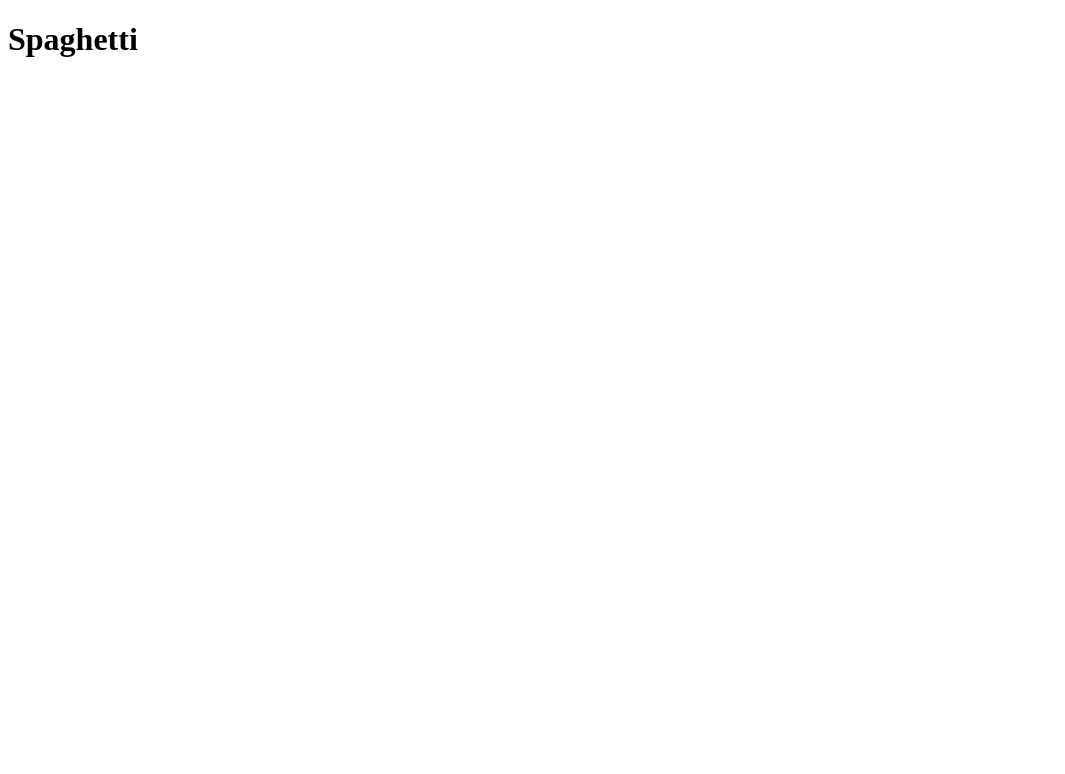
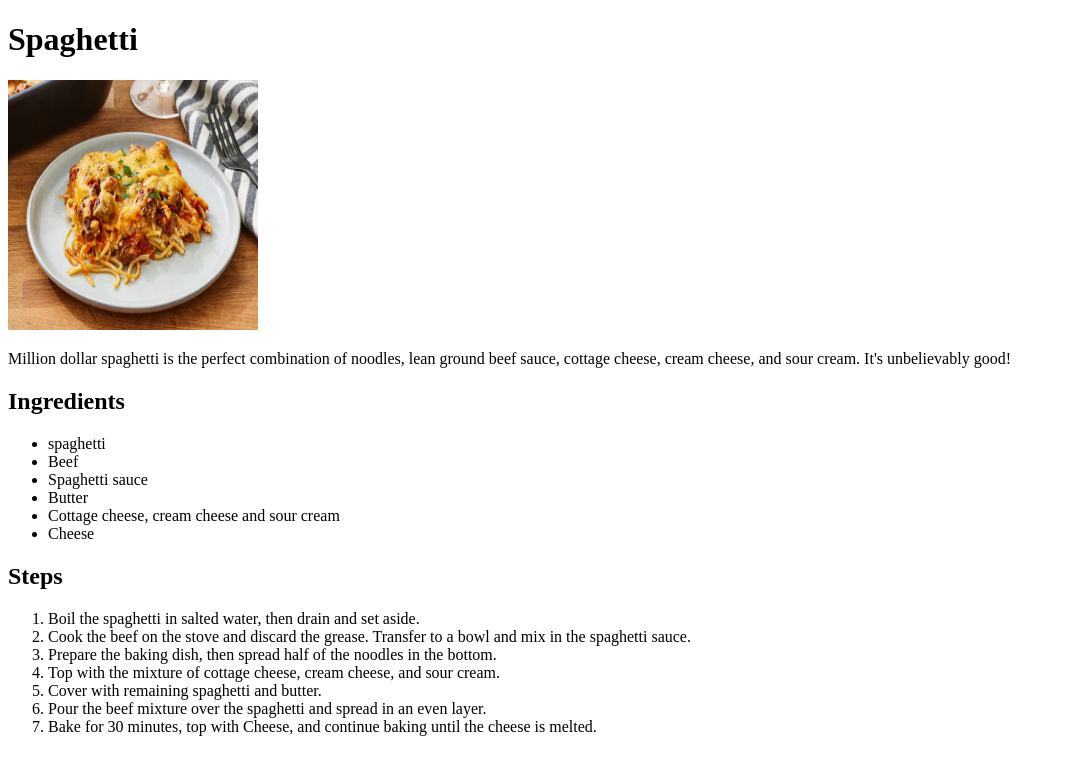
Before and after one commit to mkijek89/odin-recipes24, a plain HTML site: page recipes/spaghetti.html in a window 1280 px wide. Shown: the whole page, without its empty margins (0-1065 px from the left). Drawn offline with Linux system fonts and the light colour scheme.

Commit message:
Add spaghetti picture and recipe

```diff
--- a/recipes/spaghetti.html
+++ b/recipes/spaghetti.html
@@ -6,5 +6,26 @@
     </head>
     <body>
         <h1>Spaghetti</h1>
+        <img src="../images/spaghetti.webp" alt="Spaghetti picture" width="250" height="250">
+        <p>Million dollar spaghetti is the perfect combination of noodles, lean ground beef sauce, cottage cheese, cream cheese, and sour cream. It's unbelievably good!</p>
+        <h2>Ingredients</h2>
+            <ul>
+                <li>spaghetti</li>
+                <li>Beef</li>
+                <li>Spaghetti sauce</li>
+                <li>Butter</li>
+                <li>Cottage cheese, cream cheese and sour cream</li>
+                <li>Cheese</li>
+            </ul>
+        <h2>Steps</h2>
+            <ol>
+                <li>Boil the spaghetti in salted water, then drain and set aside. </li>
+                <li>Cook the beef on the stove and discard the grease. Transfer to a bowl and mix in the spaghetti sauce. </li>
+                <li>Prepare the baking dish, then spread half of the noodles in the bottom. </li>
+                <li>Top with the mixture of cottage cheese, cream cheese, and sour cream. </li>
+                <li>Cover with remaining spaghetti and butter.</li>
+                <li>Pour the beef mixture over the spaghetti and spread in an even layer.</li>
+                <li>Bake for 30 minutes, top with Cheese, and continue baking until the cheese is melted. </li>
+            </ol>
     </body>
 </html>
```
Also changed, not shown: images/spaghetti.webp (added).
